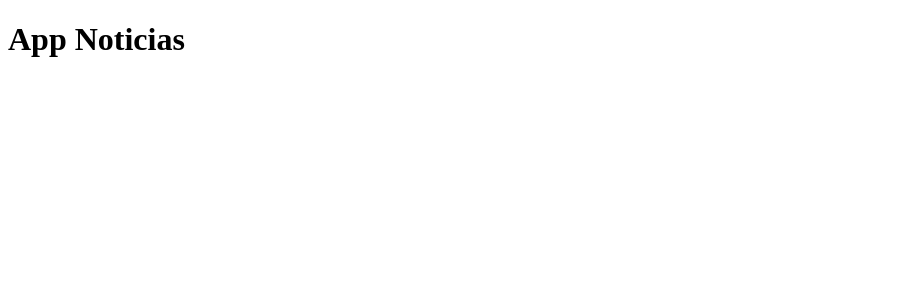
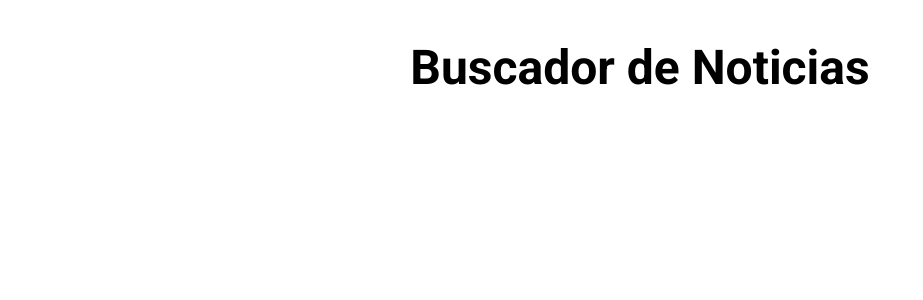
Before and after one commit to ppagano91/noticias-app, a React (Vite) app: page / in a window 1280 px wide. Shown: the top 300 px of the page, without its empty margins (0-923 px from the left). Built offline with nearby package versions, Linux system fonts and the light colour scheme.

Commit message:
Instalando framework mui

```diff
--- a/package.json
+++ b/package.json
@@ -10,6 +10,9 @@
     "preview": "vite preview"
   },
   "dependencies": {
+    "@emotion/react": "^11.11.0",
+    "@emotion/styled": "^11.11.0",
+    "@mui/material": "^5.13.1",
     "axios": "^1.4.0",
     "react": "^18.2.0",
     "react-dom": "^18.2.0"
--- a/src/App.jsx
+++ b/src/App.jsx
@@ -1,8 +1,20 @@
+import { Container, Grid, Typography } from "@mui/material";
+
 function App() {
   return (
-    <>
-      <h1>App Noticias</h1>
-    </>
+    <Container>
+      <header>
+        <Typography
+          align="center"
+          marginY={5}
+          sx={{ fontWeight: "bold" }}
+          component="h1"
+          variant="h3"
+        >
+          Buscador de Noticias
+        </Typography>
+      </header>
+    </Container>
   );
 }
 
```
Also changed, not shown: 1 other file (tests, documents, lock files or other folders).
